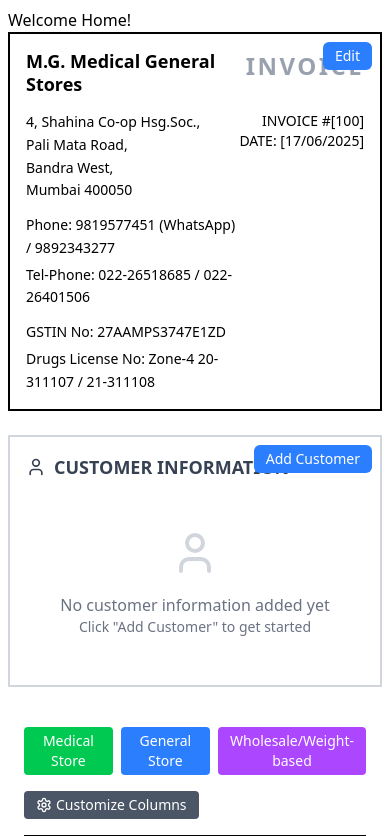
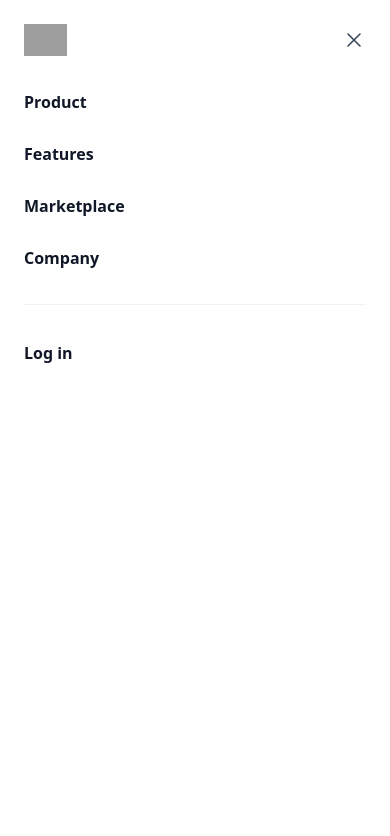
Before and after one commit to viraj-saiya/BillApp, a React (Vite) app: page / in a window 390 px wide. Shown: the top 836 px of the page. Built offline with nearby package versions, Linux system fonts and the light colour scheme; grey boxes are pictures that could not be loaded.

Commit message:
Add landing page

```diff
--- /dev/null
+++ b/src/feature/LandingPage/LandingPage.tsx
@@ -0,0 +1,104 @@
+import { Link } from '@tanstack/react-router'
+import React from 'react'
+
+export default function LandingPage() {
+ return(
+  <div className="bg-white">
+  <header className="absolute inset-x-0 top-0 z-50">
+    <nav aria-label="Global" className="flex items-center justify-between p-6 lg:px-8">
+      <div className="flex lg:flex-1">
+        <a href="#" className="-m-1.5 p-1.5">
+          <span className="sr-only">Your Company</span>
+          <img src="https://tailwindcss.com/plus-assets/img/logos/mark.svg?color=indigo&shade=600" alt="" className="h-8 w-auto" />
+        </a>
+      </div>
+      <div className="flex lg:hidden">
+        <button type="button" className="-m-2.5 inline-flex items-center justify-center rounded-md p-2.5 text-gray-700">
+          <span className="sr-only">Open main menu</span>
+          <svg viewBox="0 0 24 24" fill="none" stroke="currentColor" stroke-width="1.5" data-slot="icon" aria-hidden="true" className="size-6">
+            <path d="M3.75 6.75h16.5M3.75 12h16.5m-16.5 5.25h16.5" stroke-linecap="round" stroke-linejoin="round" />
+          </svg>
+        </button>
+      </div>
+      <div className="hidden lg:flex lg:gap-x-12">
+        <a href="#" className="text-sm/6 font-semibold text-gray-900">Product</a>
+        <a href="#" className="text-sm/6 font-semibold text-gray-900">Features</a>
+        <a href="#" className="text-sm/6 font-semibold text-gray-900">Marketplace</a>
+        <a href="#" className="text-sm/6 font-semibold text-gray-900">Company</a>
+      </div>
+      <div className="hidden lg:flex lg:flex-1 lg:justify-end">
+        <a href="#" className="text-sm/6 font-semibold text-gray-900">Log in <span aria-hidden="true">&rarr;</span></a>
+      </div>
+    </nav>
+    <div role="dialog" aria-modal="true" className="lg:hidden">
+      <div className="fixed inset-0 z-50"></div>
+      <div className="fixed inset-y-0 right-0 z-50 w-full overflow-y-auto bg-white p-6 sm:max-w-sm sm:ring-1 sm:ring-gray-900/10">
+        <div className="flex items-center justify-between">
+          <a href="#" className="-m-1.5 p-1.5">
+            <span className="sr-only">Your Company</span>
+            <img src="https://tailwindcss.com/plus-assets/img/logos/mark.svg?color=indigo&shade=600" alt="" className="h-8 w-auto" />
+          </a>
+          <button type="button" className="-m-2.5 rounded-md p-2.5 text-gray-700">
+            <span className="sr-only">Close menu</span>
+            <svg viewBox="0 0 24 24" fill="none" stroke="currentColor" stroke-width="1.5" data-slot="icon" aria-hidden="true" className="size-6">
+              <path d="M6 18 18 6M6 6l12 12" stroke-linecap="round" stroke-linejoin="round" />
+            </svg>
+          </button>
+        </div>
+        <div className="mt-6 flow-root">
+          <div className="-my-6 divide-y divide-gray-500/10">
+            <div className="space-y-2 py-6">
+              <a href="#" className="-mx-3 block rounded-lg px-3 py-2 text-base/7 font-semibold text-gray-900 hover:bg-gray-50">Product</a>
+              <a href="#" className="-mx-3 block rounded-lg px-3 py-2 text-base/7 font-semibold text-gray-900 hover:bg-gray-50">Features</a>
+              <a href="#" className="-mx-3 block rounded-lg px-3 py-2 text-base/7 font-semibold text-gray-900 hover:bg-gray-50">Marketplace</a>
+              <a href="#" className="-mx-3 block rounded-lg px-3 py-2 text-base/7 font-semibold text-gray-900 hover:bg-gray-50">Company</a>
+            </div>
+            <div className="py-6">
+              <a href="#" className="-mx-3 block rounded-lg px-3 py-2.5 text-base/7 font-semibold text-gray-900 hover:bg-gray-50">Log in</a>
+            </div>
+          </div>
+        </div>
+      </div>
+    </div>
+  </header>
+
+  <div className="relative isolate px-6 pt-14 lg:px-8">
+    <div aria-hidden="true" className="absolute inset-x-0 -top-40 -z-10 transform-gpu overflow-hidden blur-3xl sm:-top-80">
+      {/* <div style="clip-path: polygon(74.1% 44.1%, 100% 61.6%, 97.5% 26.9%, 85.5% 0.1%, 80.7% 2%, 72.5% 32.5%, 60.2% 62.4%, 52.4% 68.1%, 47.5% 58.3%, 45.2% 34.5%, 27.5% 76.7%, 0.1% 64.9%, 17.9% 100%, 27.6% 76.8%, 76.1% 97.7%, 74.1% 44.1%)" className="relative left-[calc(50%-11rem)] aspect-1155/678 w-144.5 -translate-x-1/2 rotate-30 bg-linear-to-tr from-[#ff80b5] to-[#9089fc] opacity-30 sm:left-[calc(50%-30rem)] sm:w-288.75"></div> */}
+      <div
+            style={{
+              clipPath:
+                'polygon(74.1% 44.1%, 100% 61.6%, 97.5% 26.9%, 85.5% 0.1%, 80.7% 2%, 72.5% 32.5%, 60.2% 62.4%, 52.4% 68.1%, 47.5% 58.3%, 45.2% 34.5%, 27.5% 76.7%, 0.1% 64.9%, 17.9% 100%, 27.6% 76.8%, 76.1% 97.7%, 74.1% 44.1%)',
+            }}
+            className="relative left-[calc(50%-11rem)] aspect-1155/678 w-144.5 -translate-x-1/2 rotate-30 bg-linear-to-tr from-[#ff80b5] to-[#9089fc] opacity-30 sm:left-[calc(50%-30rem)] sm:w-288.75"
+          />
+    </div>
+    <div className="mx-auto max-w-2xl py-32 sm:py-48 lg:py-56">
+      <div className="hidden sm:mb-8 sm:flex sm:justify-center">
+        <div className="relative rounded-full px-3 py-1 text-sm/6 text-gray-600 ring-1 ring-gray-900/10 hover:ring-gray-900/20">
+          Announcing our next round of funding. <a href="#" className="font-semibold text-indigo-600"><span aria-hidden="true" className="absolute inset-0"></span>Read more <span aria-hidden="true">&rarr;</span></a>
+        </div>
+      </div>
+      <div className="text-center">
+        <h1 className="text-5xl font-semibold tracking-tight text-balance text-gray-900 sm:text-7xl">Data to enrich your online business</h1>
+        <p className="mt-8 text-lg font-medium text-pretty text-gray-500 sm:text-xl/8">Anim aute id magna aliqua ad ad non deserunt sunt. Qui irure qui lorem cupidatat commodo. Elit sunt amet fugiat veniam occaecat.</p>
+        <div className="mt-10 flex items-center justify-center gap-x-6">
+          <Link   to='/createBusiness' className="rounded-md bg-indigo-600 px-3.5 py-2.5 text-sm font-semibold text-white shadow-xs hover:bg-indigo-500 focus-visible:outline-2 focus-visible:outline-offset-2 focus-visible:outline-indigo-600">Get started</Link>
+          <a href="#" className="text-sm/6 font-semibold text-gray-900">Learn more <span aria-hidden="true">→</span></a>
+        </div>
+      </div>
+    </div>
+    <div aria-hidden="true" className="absolute inset-x-0 top-[calc(100%-13rem)] -z-10 transform-gpu overflow-hidden blur-3xl sm:top-[calc(100%-30rem)]">
+      {/* <div style="clip-path: polygon(74.1% 44.1%, 100% 61.6%, 97.5% 26.9%, 85.5% 0.1%, 80.7% 2%, 72.5% 32.5%, 60.2% 62.4%, 52.4% 68.1%, 47.5% 58.3%, 45.2% 34.5%, 27.5% 76.7%, 0.1% 64.9%, 17.9% 100%, 27.6% 76.8%, 76.1% 97.7%, 74.1% 44.1%)" className="relative left-[calc(50%+3rem)] aspect-1155/678 w-144.5 -translate-x-1/2 bg-linear-to-tr from-[#ff80b5] to-[#9089fc] opacity-30 sm:left-[calc(50%+36rem)] sm:w-288.75"></div> */}
+            <div
+            style={{
+              clipPath:
+                'polygon(74.1% 44.1%, 100% 61.6%, 97.5% 26.9%, 85.5% 0.1%, 80.7% 2%, 72.5% 32.5%, 60.2% 62.4%, 52.4% 68.1%, 47.5% 58.3%, 45.2% 34.5%, 27.5% 76.7%, 0.1% 64.9%, 17.9% 100%, 27.6% 76.8%, 76.1% 97.7%, 74.1% 44.1%)',
+            }}
+            className="relative left-[calc(50%+3rem)] aspect-1155/678 w-144.5 -translate-x-1/2 bg-linear-to-tr from-[#ff80b5] to-[#9089fc] opacity-30 sm:left-[calc(50%+36rem)] sm:w-288.75"
+          />
+    </div>
+  </div>
+</div>
+ )
+}
--- a/src/routes/index.tsx
+++ b/src/routes/index.tsx
@@ -1,5 +1,5 @@
-import { createFileRoute } from '@tanstack/react-router'
-import App from '../App'
+import { createFileRoute } from '@tanstack/react-router';
+import LandingPage from '../feature/LandingPage/LandingPage';
 
 export const Route = createFileRoute('/')({
   component: Index,
@@ -7,9 +7,9 @@ export const Route = createFileRoute('/')({
 
 function Index() {
   return (
-    <div className="p-2">
-      <h3>Welcome Home!</h3>
-      <App/>
+    <div >
+      <LandingPage/>
+      {/* <App/> */}
     </div>
   )
 }
```
